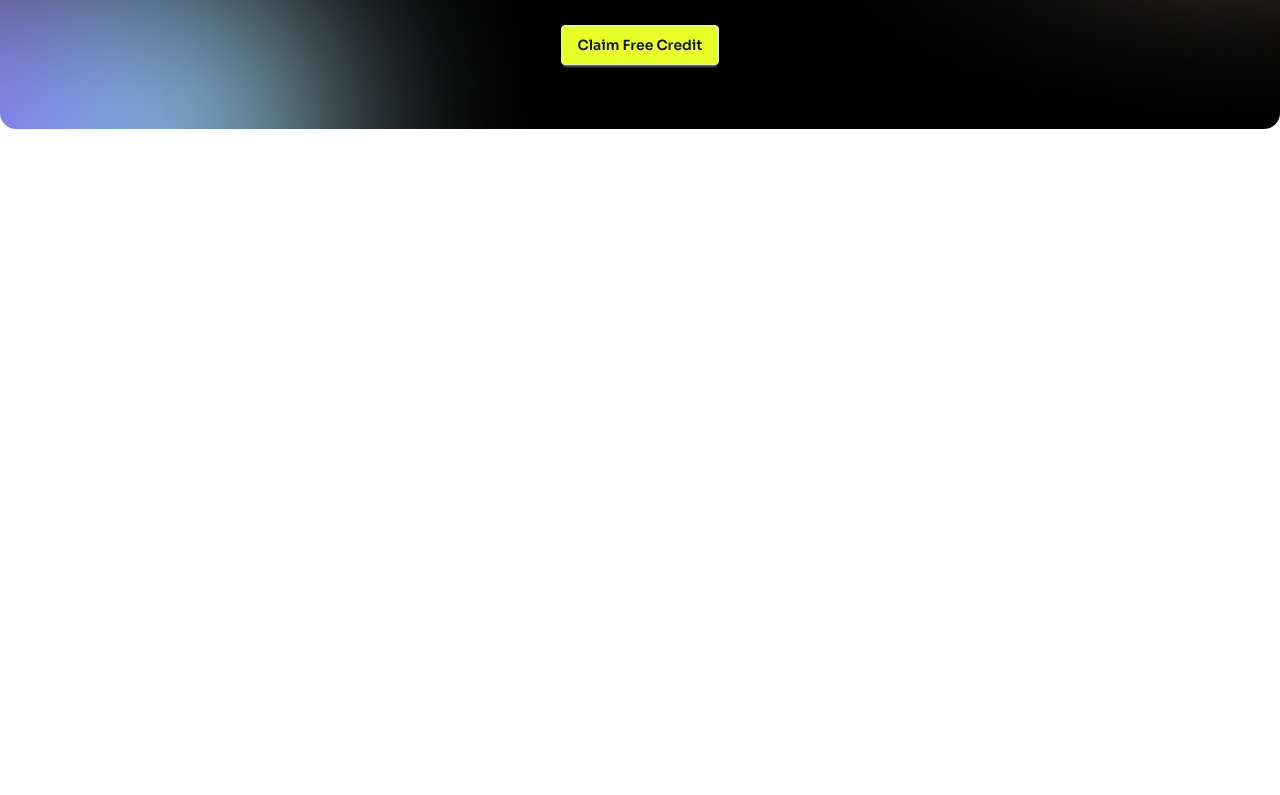
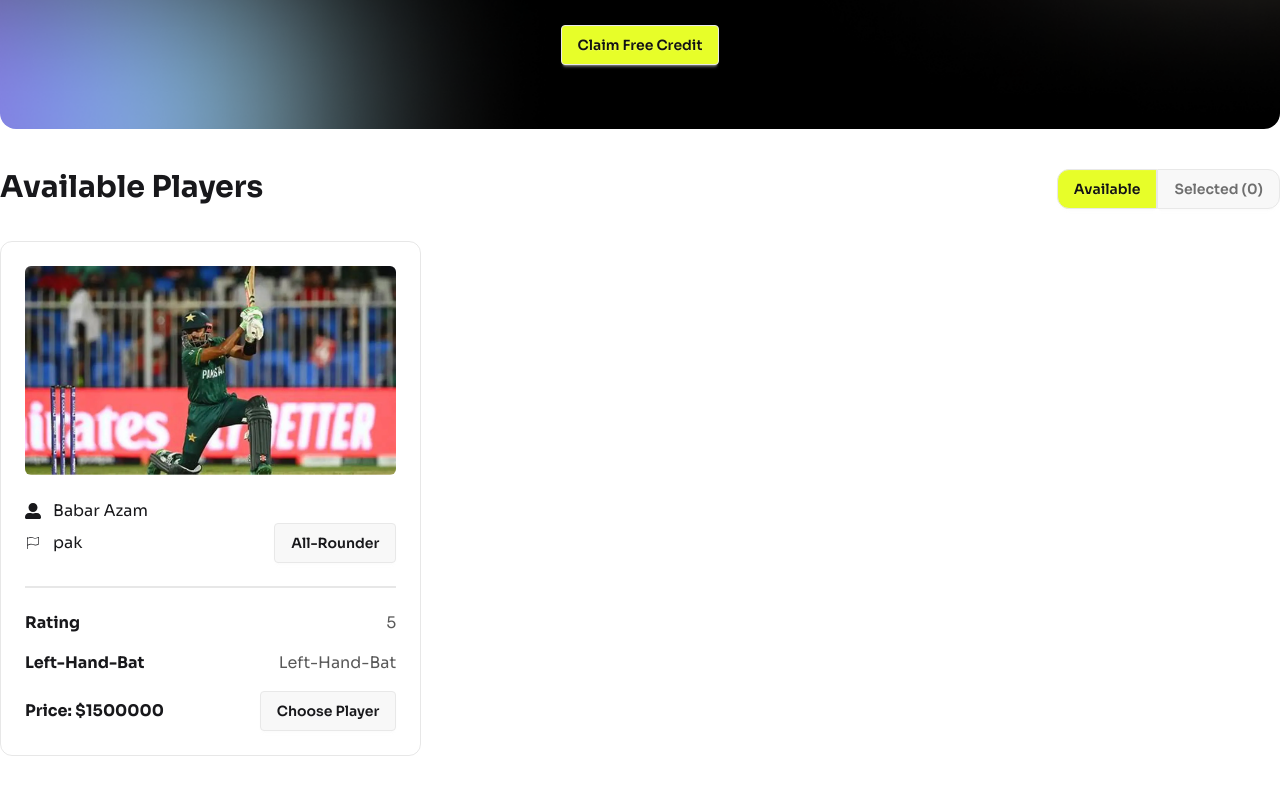
Before and after one commit to minhaj-hossain/bpl-dream, a React (Vite) app: page / in a window 1280 px wide. Shown: the part 457-1252 px from the top of the page. Before the commit the page ends 800 px from the top, so only its background shows below. Built offline with nearby package versions, Linux system fonts and the light colour scheme.

Commit message:
added  cards

```diff
--- a/src/components/main/Main.jsx
+++ b/src/components/main/Main.jsx
@@ -1,10 +1,12 @@
 import React from 'react';
 import Banner from './banner/Banner';
+import Players from './players/Players';
 
 const Main = () => {
     return (
-        <div className='container mx-auto'>
+        <div className='container mx-auto space-y-10 mb-100'>
             <Banner />
+            <Players />
         </div>
     );
 };
--- a/src/components/main/banner/Banner.jsx
+++ b/src/components/main/banner/Banner.jsx
@@ -1,17 +1,16 @@
 import React from 'react';
-import bgBanner from '../../../assets/images/bg-shadow.png'
 import bannerMain from '../../../assets/images/banner-main.png'
 
 const Banner = () => {
     return (
-        <div style={{ backgroundImage: `url(${bgBanner})` }} className={` bg-black bg-cover flex justify-center items-center py-16 rounded-2xl`}>
+        <div className={` bg-black  flex justify-center items-center py-16 rounded-2xl bg-[url('/images/bg-shadow.png')] bg-cover bg-center`}>
             <div className='-2 space-y-6 flex flex-col items-center text-center'>
                 <div className=' '>
 
                     <img className='' src={bannerMain} alt="banner main image" />
                 </div>
                 <div className='font-bold text-white'>
-                    <h1 className='text-3xl mb-4'>Assemble Your Ultimate Dream 11 Cricket Team</h1>
+                    <h1 className='text-xl lg:text-3xl mb-4'>Assemble Your Ultimate Dream 11 Cricket Team</h1>
                     <p className='font-medium opacity-[0.7] mb-6'>Beyond Boundaries Beyond Limits</p>
                     <button className='btn bg-[#e7fe29] text-[#131313]'>Claim Free Credit</button>
                 </div>
--- /dev/null
+++ b/src/components/main/players/Players.jsx
@@ -0,0 +1,21 @@
+import React from 'react';
+import Card from '../../ui/Card';
+
+const Players = () => {
+    return (
+        <div className='space-y-8'>
+            <div className="header flex justify-between">
+                <div className='font-bold text-3xl '>Available Players</div>
+                <div>
+                    <button className='btn rounded-xl rounded-r-none bg-[#e7fe29] text-[#131313]'>Available</button>
+                    <button className='btn rounded-xl   rounded-l-none text-[rgba(19,19,19,0.6)]'>Selected (0)</button>
+                </div>
+            </div>
+            <div className="cards grid grid-cols-1 md:grid-cols-2 lg:grid-cols-3 gap-2">
+                <Card />
+            </div>
+        </div>
+    );
+};
+
+export default Players;
--- a/src/components/navbar/Navbar.jsx
+++ b/src/components/navbar/Navbar.jsx
@@ -7,7 +7,7 @@ const Navbar = () => {
         <div className='container mx-auto py-5  flex justify-between '>
             <div className="nav-logo w-14"><img src={navLogo} alt="nav-logo" /></div>
             <div className="nav-right flex items-center gap-16 ">
-                <div className="links flex gap-5 text-[rgba(19,19,19,0.7)]">
+                <div className="links hidden md:flex gap-5 text-[rgba(19,19,19,0.7)]">
                     <p className=''>Home</p>
                     <p>Fixture</p>
                     <p>Teams</p>
--- /dev/null
+++ b/src/components/ui/Card.jsx
@@ -0,0 +1,50 @@
+import React from 'react';
+import { CiFlag1 } from 'react-icons/ci';
+import { FaUserAlt } from 'react-icons/fa';
+
+const Card = () => {
+    return (
+        <div className='p-6 border border-[rgba(19,19,19,0.1)] rounded-xl'>
+
+            <div>
+                <div className='mb-6'><img className='rounded-md' src="/images/babar.webp" alt="" /></div>
+
+                <div className='flex gap-3 items-center'>
+                    <FaUserAlt />
+                    <p>Babar Azam</p>
+                </div>
+
+                <div className='flex justify-between items-center'>
+                    <div className='flex gap-3 items-center'>
+
+                        <CiFlag1 />
+                        <p>pak</p>
+                    </div>
+
+                    <button className='btn'>All-Rounder</button>
+                </div>
+
+            </div>
+
+            <div className="divider"></div>
+
+            <div className='space-y-4'>
+                <div className='flex justify-between items-center'>
+                    <h4 className='font-bold'>Rating</h4>
+                    <p className='text-[rgba(19,19,19,0.7)]'>5</p>
+                </div>
+                <div className='flex justify-between items-center'>
+                    <h4 className='font-bold'>Left-Hand-Bat</h4>
+                    <p className='text-[rgba(19,19,19,0.7)]'>Left-Hand-Bat</p>
+                </div>
+                <div className='flex justify-between items-center'>
+                    <h4 className='font-bold'>Price: $1500000</h4>
+                    <button className='btn'>Choose Player</button>
+                </div>
+            </div>
+
+        </div>
+    );
+};
+
+export default Card;
```
Also changed, not shown: public/images/babar.webp (added), public/images/bg-shadow.png (added).
